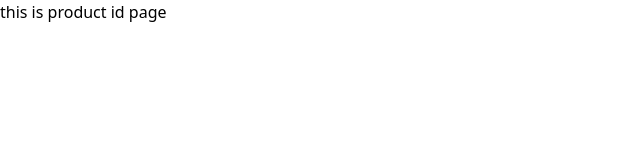
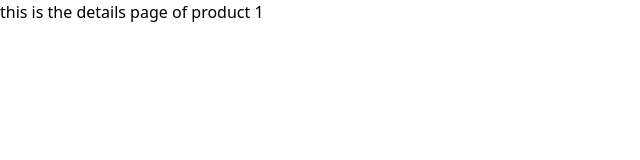
Before and after one commit to alrakib1/next-js-page-route, a Next.js app: page /product/1 in a window 1280 px wide. Shown: the top 160 px of the page, without its empty margins (0-640 px from the left). Built offline with nearby package versions, Linux system fonts and the light colour scheme.

Commit message:
added new folders

```diff
--- /dev/null
+++ b/pages/clients/[id]/[clientprojectid].js
@@ -0,0 +1,10 @@
+import { useRouter } from "next/router";
+
+const SelectedClientProjectPage = () => {
+  const router = useRouter();
+  console.log(router.pathname);
+  console.log(router.query);
+  return <div>this is the details page of a project for a specific client</div>;
+};
+
+export default SelectedClientProjectPage;
--- /dev/null
+++ b/pages/clients/[id]/index.js
@@ -0,0 +1,11 @@
+import React from 'react';
+
+const ClientDetails = () => {
+    return (
+        <div>
+            this is the details page of client
+        </div>
+    );
+};
+
+export default ClientDetails;
--- /dev/null
+++ b/pages/clients/index.js
@@ -0,0 +1,11 @@
+import React from 'react';
+
+const ClientPage = () => {
+    return (
+        <div>
+            This is the client page
+        </div>
+    );
+};
+
+export default ClientPage;
--- a/pages/product/[id].js
+++ /dev/null
@@ -1,11 +0,0 @@
-
-
-const ProductDetails = () => {
-    return (
-        <div>
-            this is product id page
-        </div>
-    );
-};
-
-export default ProductDetails;
--- /dev/null
+++ b/pages/product/[productid].js
@@ -0,0 +1,18 @@
+import { useRouter } from "next/router";
+
+
+const ProductDetails = () => {
+
+const router = useRouter();
+
+console.log(router.pathname);
+console.log(router.query);
+
+    return (
+        <div>
+            this is the details page of product {router.query.productid}
+        </div>
+    );
+};
+
+export default ProductDetails;
```
